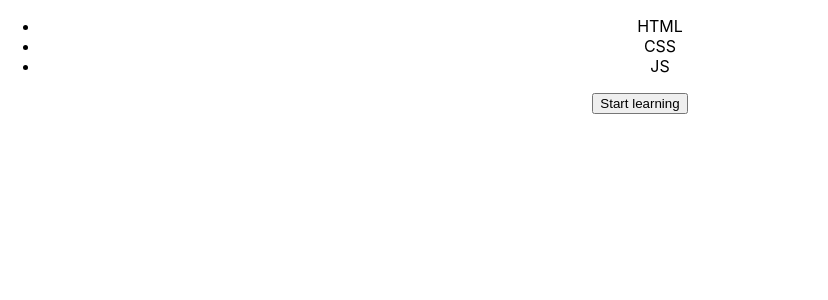
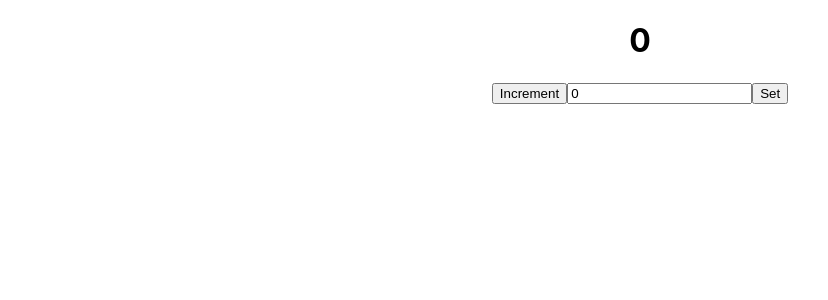
Before and after one commit to MustafaYavas/react-testing-with-rtl, a React (Create React App) app: page / in a window 1280 px wide. Shown: the top 300 px of the page, without its empty margins (0-828 px from the left). Built offline with nearby package versions, Linux system fonts and the light colour scheme.

Commit message:
Add new tests with userEvent

```diff
--- a/package.json
+++ b/package.json
@@ -5,7 +5,7 @@
   "dependencies": {
     "@testing-library/jest-dom": "^5.17.0",
     "@testing-library/react": "^13.4.0",
-    "@testing-library/user-event": "^13.5.0",
+    "@testing-library/user-event": "^14.5.2",
     "@types/jest": "^27.5.2",
     "@types/node": "^16.18.86",
     "@types/react": "^18.2.61",
--- a/src/App.tsx
+++ b/src/App.tsx
@@ -1,12 +1,14 @@
 import './App.css';
 import Application from './components/Application/Application';
+import Counter from './components/Counter/Counter';
 import Skills from './components/Skills/Skills';
 
 function App() {
   return (
     <div className="App">
       {/* <Application /> */}
-      <Skills skills={['HTML', 'CSS', 'JS']} />
+      {/* <Skills skills={['HTML', 'CSS', 'JS']} /> */}
+      <Counter />
     </div>
   );
 }
--- /dev/null
+++ b/src/components/Counter/Counter.tsx
@@ -0,0 +1,21 @@
+import { useState } from 'react';
+
+const Counter = () => {
+  const [count, setCount] = useState(0);
+  const [amount, setAmount] = useState(0);
+  return (
+    <div>
+      <h1>{count}</h1>
+      <button onClick={() => setCount(count + 1)}>Increment</button>
+      <input
+        type="number"
+        name="amount"
+        value={amount}
+        onChange={(e) => setAmount(parseInt(e.target.value))}
+      />
+      <button onClick={() => setCount(amount)}>Set</button>
+    </div>
+  );
+};
+
+export default Counter;
```
Also changed, not shown: 2 other files (tests, documents, lock files or other folders).
